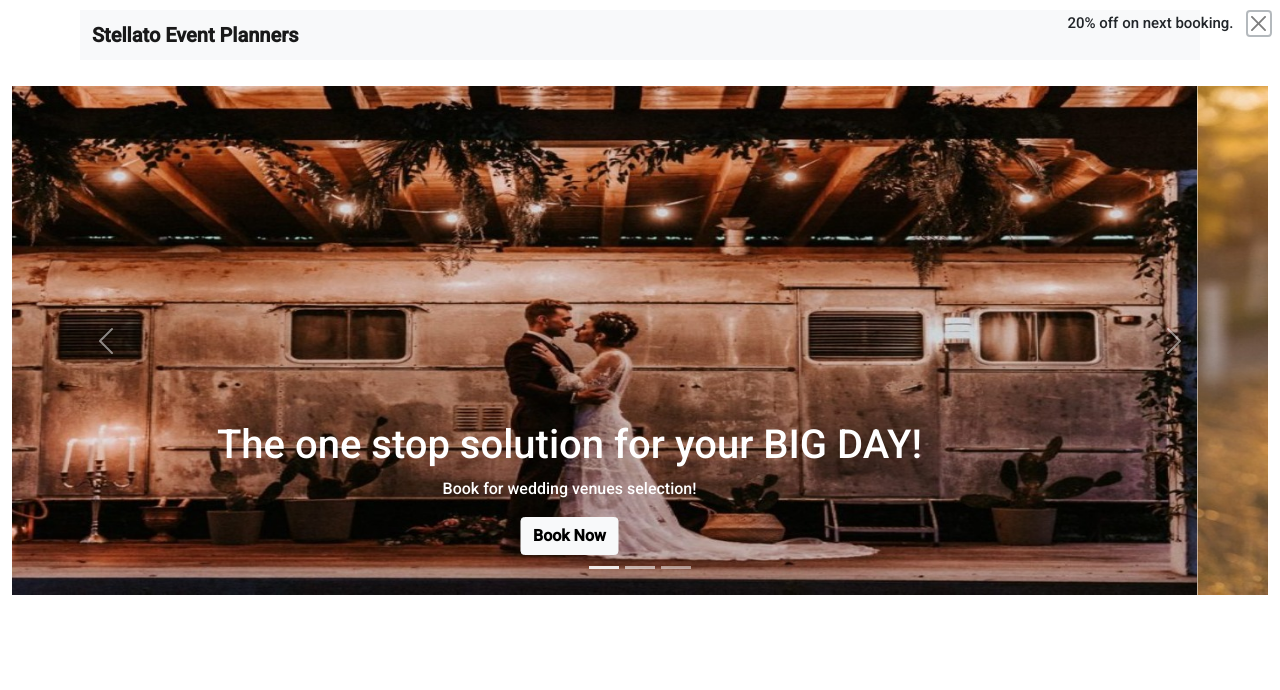
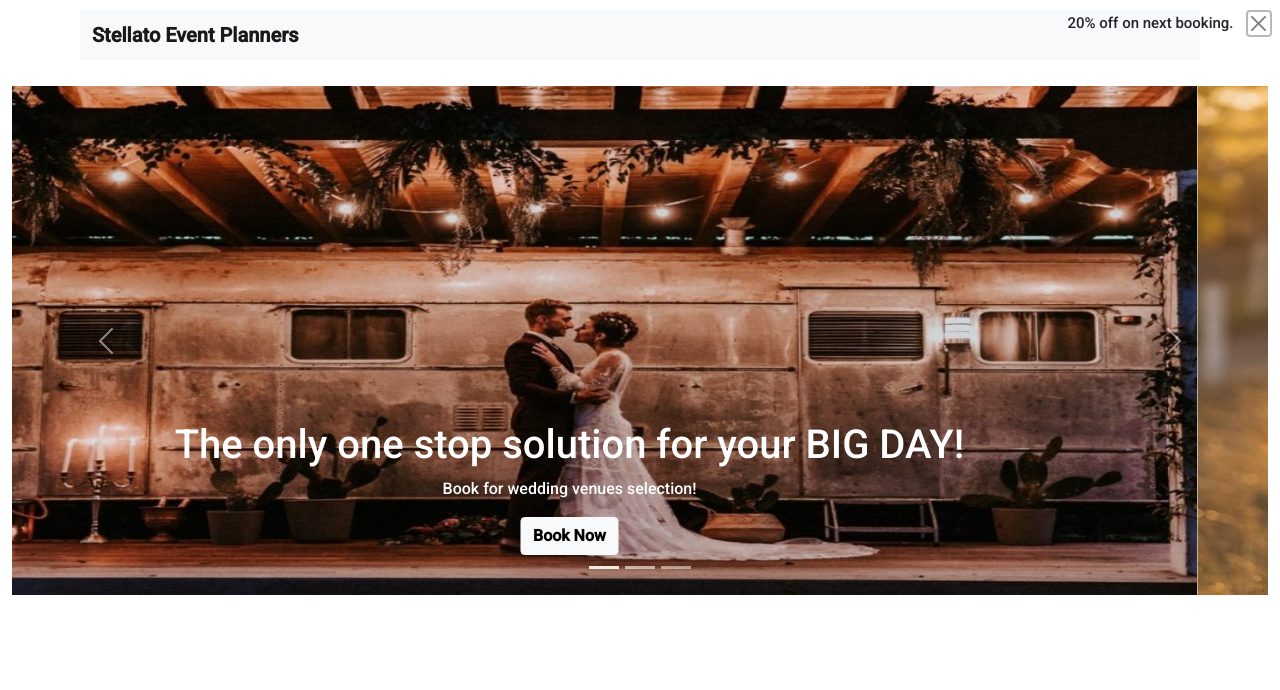
Before and after one commit to SarafNusrat/convention-center, a plain HTML site: page index.html in a window 1280 px wide. Shown: the top 690 px of the page. Drawn offline with nearby package versions, Linux system fonts and the light colour scheme.

Commit message:
only added

```diff
--- a/index.html
+++ b/index.html
@@ -35,7 +35,7 @@
                   <div class="carousel-item active">
                     <img src="images/image1.jpeg" class="d-block w-100" alt="...">
                     <div class="carousel-caption d-md-block">
-                      <h1 class="text-center slide-caption">The one stop solution for your BIG DAY!</h1>
+                      <h1 class="text-center slide-caption">The only one stop solution for your BIG DAY!</h1>
                       <p class="slide-caption">Book for wedding venues selection!</p>
                       <a href="https://www.facebook.com/stellatobd" target="_blank"> <button class="btn btn-light fw-bolder">Book Now</button></a>
                     </div>
```
